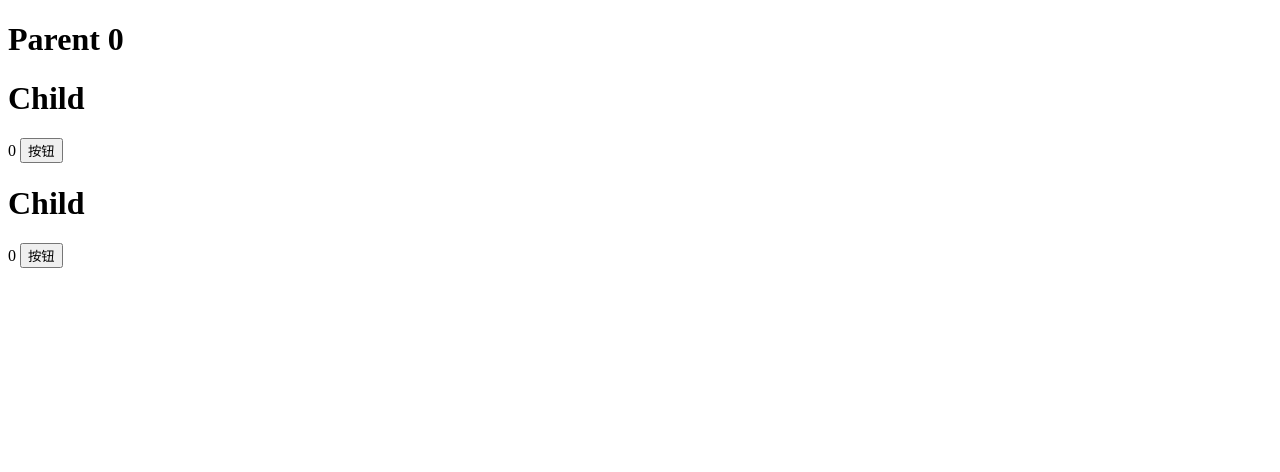
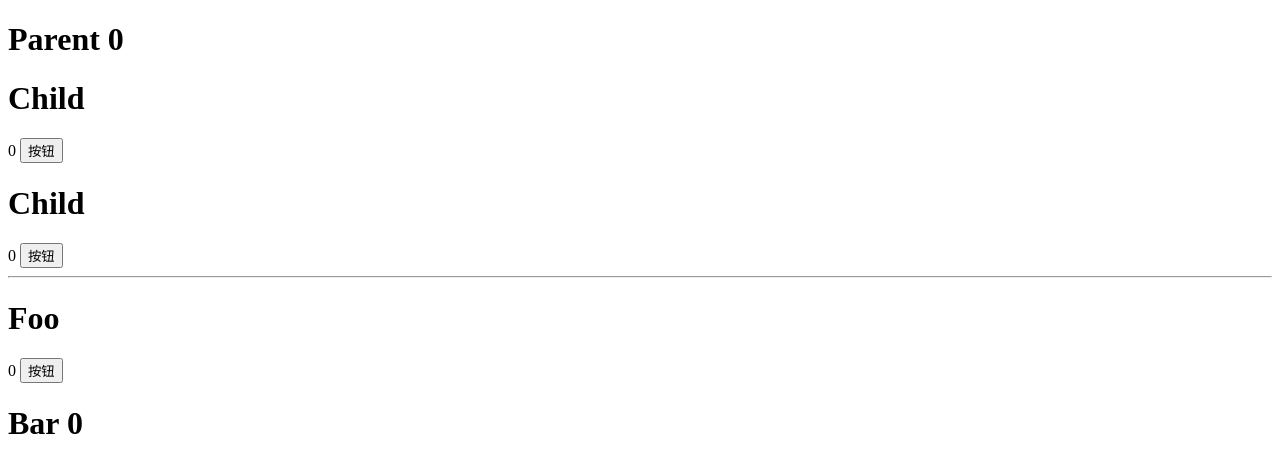
Before and after one commit to Wt-Ella/top-75, a Vue app: page / in a window 1280 px wide. Shown: the top 472 px of the page. Built offline with nearby package versions, Linux system fonts and the light colour scheme.

Commit message:
兄弟组件传值

```diff
--- a/src/App.vue
+++ b/src/App.vue
@@ -1,15 +1,23 @@
 <template>
   <div id="app">
     <parent></parent>
+
+    <hr>
+    <foo></foo>
+    <bar></bar>
   </div>
 </template>
 
 <script>
 import Parent from './components/Parent'
+import Foo from './components/Foo'
+import Bar from './components/Bar'
 export default {
   name: 'app',
   components: {
-    Parent
+    Parent,
+    Foo,
+    Bar
   }
 }
 </script>
--- /dev/null
+++ b/src/components/Bar.vue
@@ -0,0 +1,30 @@
+
+<template>
+  <div>
+    <h1>Bar {{ num }}</h1>
+  </div>
+</template>
+
+<script>
+import eventBus from '../eventBus'
+// 注册事件
+// eventBus.$on(事件名称， 事件处理函数)
+
+export default {
+  data () {
+    return {
+      num: 0
+    }
+  },
+  created () {
+    // 注册事件
+    eventBus.$on('change', (num) => {
+      this.num = num
+    })
+  }
+}
+</script>
+
+<style>
+
+</style>
--- /dev/null
+++ b/src/components/Foo.vue
@@ -0,0 +1,30 @@
+<template>
+  <div>
+    <h1>Foo</h1>
+    {{ count }}
+    <button @click="handle">按钮</button>
+  </div>
+</template>
+
+<script>
+import eventBus from '../eventBus'
+export default {
+  data() {
+    return {
+      count: 0
+    }
+  },
+  methods: {
+    handle () {
+      this.count++
+      // 点击按钮的时候把foo中的count，传递给bar
+      // 触发事件
+      eventBus.$emit('change', this.count)
+    }
+  }
+}
+</script>
+
+<style>
+
+</style>
--- /dev/null
+++ b/src/eventBus.js
@@ -0,0 +1,5 @@
+import Vue from 'vue'
+
+const vue = new Vue()
+
+export default vue
```
